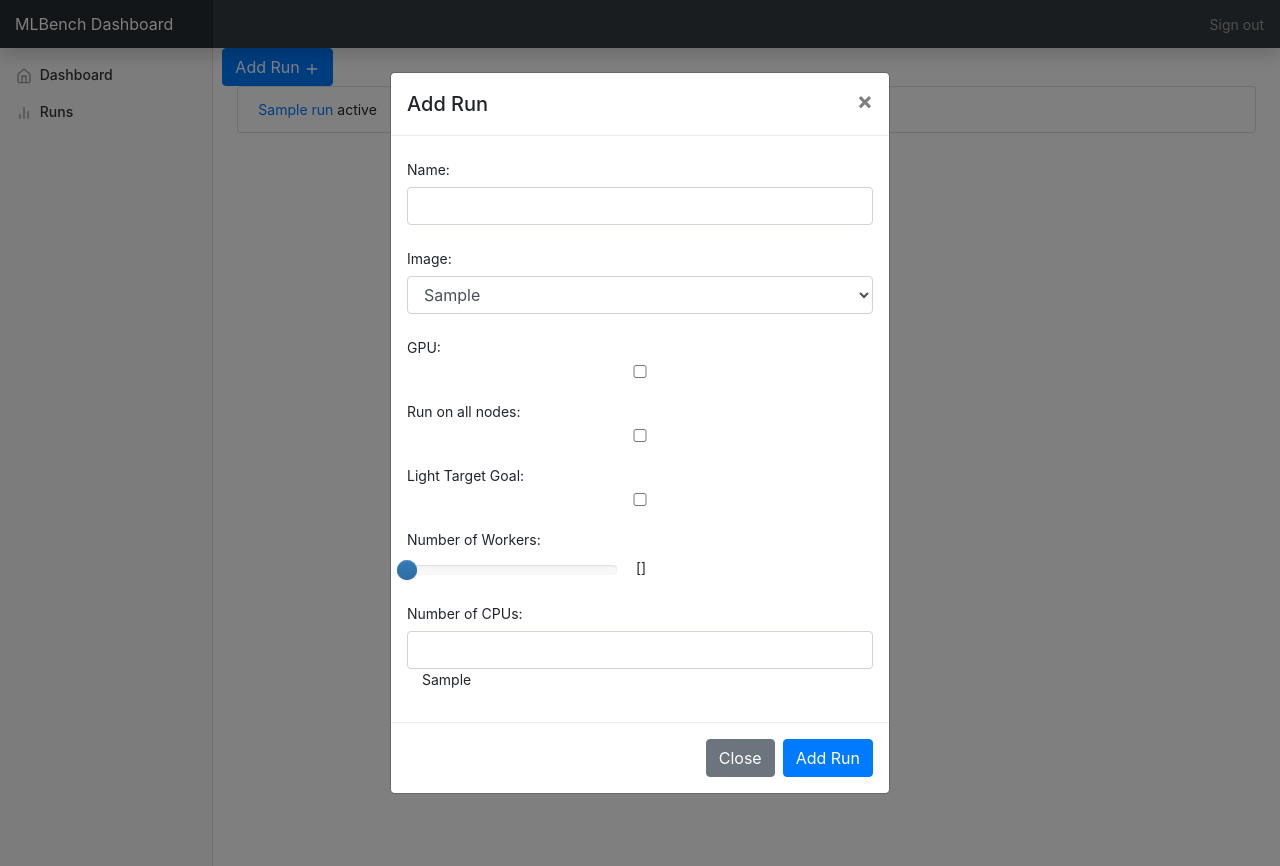
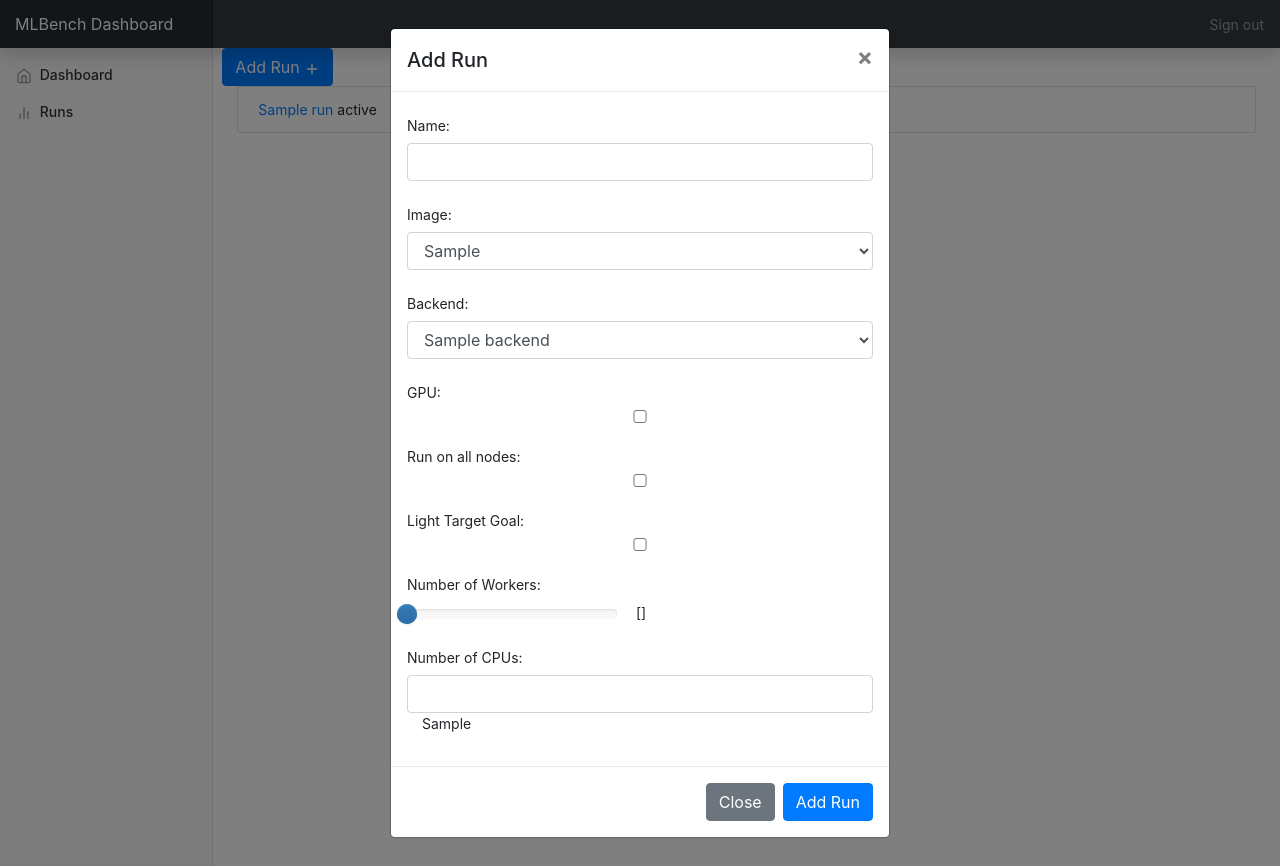
Before and after one commit to mlbench/mlbench-dashboard, a Django app: template src/main/templates/main/runs.html in a window 1280 px wide, after a click on "Add Run". Run offline with Django 3.2, Linux system fonts and the light colour scheme; the template is opened without the code that fills it: most values are stand-ins (such as "Sample title", 1, 10 or a date in 2020); some libraries are stand-ins or nearby versions.

Commit message:
Add drop down for backend selection$

```diff
--- a/src/main/templates/main/runs.html
+++ b/src/main/templates/main/runs.html
@@ -47,8 +47,19 @@
                     <input class="form-control" id="custom-image-name">
                     <label for="custom-image-command" class="col-form-label">Command:</label>
                     <input class="form-control" id="custom-image-command" data-toggle="tooltip" data-placement="right" title="Available Placeholders:<br><ul><li><b>&#123;hosts&#125;</b> Comma separated list of worker hostnames</li><li><b>&#123;run_id&#125;</b> ID (int) of a run</li><li><b>&#123;rank&#125;</b> The rank of the individual node the command is run on</li></ul>" data-html="true">
-                    <label for="custom-image-all-nodes" class="col-form-label">Run on all nodes:</label>
-                    <input type="checkbox" class="form-control" id="custom-image-all-nodes" data-toggle="tooltip" data-placement="right" title="Whether to run the command on all workers or only on the first one (e.g. for openmpi)">
+                    <!--<label for="custom-image-all-nodes" class="col-form-label">Run on all nodes:</label>-->
+                    <!--<input type="checkbox" class="form-control" id="custom-image-all-nodes" data-toggle="tooltip" data-placement="right" title="Whether to run the command on all workers or only on the first one (e.g. for openmpi)">-->
+                </div>
+                <div class="form-group">
+                    <label for="backend" class="col-form-label">Backend:</label>
+                    <select class="form-control" id="backend" required>
+                        {% for b in backends%}
+                            <option value="{{b}}">{{b}}</option>
+                        {% endfor %}
+                      </select>
+                    <div class="invalid-feedback">
+                        Please select a backend.
+                    </div>
                 </div>
                 <div class="form-group" id="enable-gpu">
                     <label for="gpu-enabled" class="col-form-label">GPU:</label><br>
@@ -106,6 +117,7 @@
             //$('#run-name').val("Run " + new Date().toString());
             $("#custom-image-collapse").collapse("hide");
             $("#image-name").val($("#image-name option:first").val());
+            $("#backend").val($("#backend option:first").val());
         });
 
         $('.collapse').collapse();
@@ -167,10 +179,11 @@
                     num_cpus: $('#num-cpus').val(),
                     max_memory: $('#max-memory').val(),
                     image_name: $('#image-name').val(),
+                    backend: $("#backend").val(),
                     custom_image_name: $('#custom-image-name').val(),
                     custom_image_command: $("#custom-image-command").val(),
                     run_all_nodes: $("#run-all-nodes").is(':checked'),
-                    custom_image_all_nodes: $("#custom-image-all-nodes").is(':checked'),
+                    // custom_image_all_nodes: $("#custom-image-all-nodes").is(':checked'),
                     gpu_enabled: $("#gpu-enabled").is(':checked'),
                     light_target: $("#light-target").is(':checked'),
                 },
```
Also changed, not shown: src/main/views.py (+6 -5 lines).
